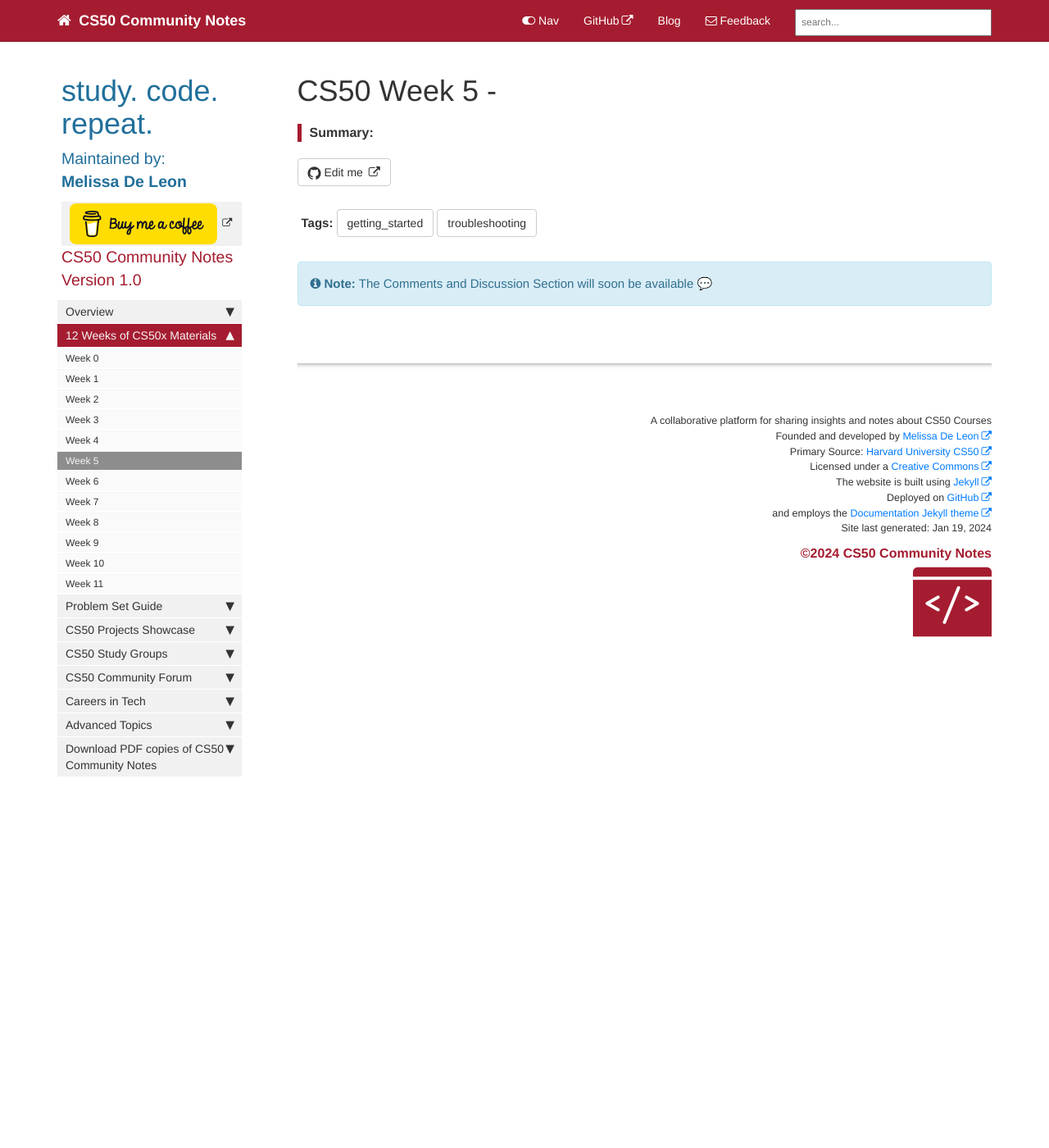
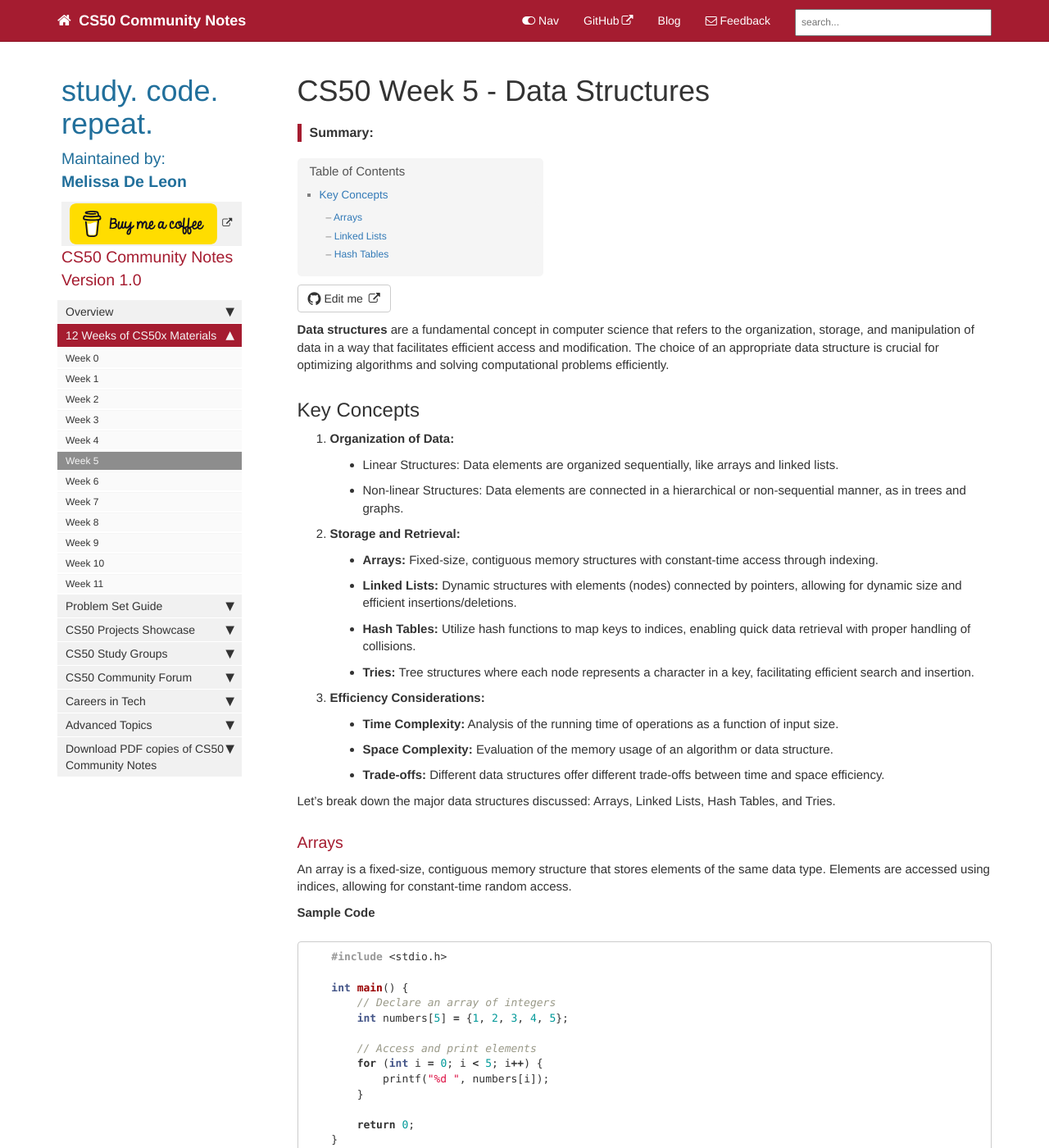
Before and after one commit to melissadeleonx/cs50-community-notes, a Jekyll site: the page built from pages/mydoc/week_5.md, in a window 1280 px wide and 1400 px high. Shown: the whole window at 82% size. Built offline with Jekyll 4.4.1, drawn with Linux system fonts in a browser that asks for light colours; comment, search, counter and statistics services are not loaded; some of the changed text lies outside the part shown.

Commit message:
week 5 updated

````diff
--- a/pages/mydoc/week_5.md
+++ b/pages/mydoc/week_5.md
@@ -1,5 +1,5 @@
 ---
-title: CS50 Week 5 -
+title: CS50 Week 5 - Data Structures
 tags: [getting_started, troubleshooting]
 keywords:
 summary: ""
@@ -7,3 +7,151 @@ sidebar: mydoc_sidebar
 permalink: week_5
 folder: mydoc
 ---
+
+**Data structures** are a fundamental concept in computer science that refers to the organization, storage, and manipulation of data in a way that facilitates efficient access and modification. The choice of an appropriate data structure is crucial for optimizing algorithms and solving computational problems efficiently.
+
+## Key Concepts
+1. **Organization of Data:**
+- Linear Structures: Data elements are organized sequentially, like arrays and linked lists.
+- Non-linear Structures: Data elements are connected in a hierarchical or non-sequential manner, as in trees and graphs.
+
+2. **Storage and Retrieval:**
+- **Arrays:** Fixed-size, contiguous memory structures with constant-time access through indexing.
+- **Linked Lists:** Dynamic structures with elements (nodes) connected by pointers, allowing for dynamic size and efficient insertions/deletions.
+- **Hash Tables:** Utilize hash functions to map keys to indices, enabling quick data retrieval with proper handling of collisions.
+- **Tries:** Tree structures where each node represents a character in a key, facilitating efficient search and insertion.
+
+3. **Efficiency Considerations:**
+- **Time Complexity:** Analysis of the running time of operations as a function of input size.
+- **Space Complexity:** Evaluation of the memory usage of an algorithm or data structure.
+- **Trade-offs:** Different data structures offer different trade-offs between time and space efficiency.
+
+Let's break down the major data structures discussed: Arrays, Linked Lists, Hash Tables, and Tries.
+
+### Arrays
+An array is a fixed-size, contiguous memory structure that stores elements of the same data type. Elements are accessed using indices, allowing for constant-time random access.
+
+**Sample Code**
+```c
+    #include <stdio.h>
+
+    int main() {
+        // Declare an array of integers
+        int numbers[5] = {1, 2, 3, 4, 5};
+
+        // Access and print elements
+        for (int i = 0; i < 5; i++) {
+            printf("%d ", numbers[i]);
+        }
+
+        return 0;
+    }
+```
+
+**Pros**
+- Random Access: Constant time lookup with direct indexing.
+- Efficient Sorting: Relatively easy to sort compared to other data structures.
+-Compact: Minimal wasted space as the size is fixed.
+**Cons**
+- Fixed Size: Lack flexibility for dynamic resizing.
+- Inefficient Insertion and Deletion: Inserting or deleting elements in the middle involves shifting elements, making these operations inefficient.
+
+### Linked Lists
+A linked list is a dynamic data structure where elements, called nodes, are connected using pointers. Each node contains data and a pointer to the next node, forming a chain-like structure.
+
+**Sample Code**
+```c
+    #include <stdio.h>
+    #include <stdlib.h>
+
+    // Node structure
+    struct Node {
+        int data;
+        struct Node* next;
+    };
+
+    int main() {
+        // Create nodes
+        struct Node* head = NULL;
+        struct Node* second = NULL;
+        struct Node* third = NULL;
+
+        head = (struct Node*)malloc(sizeof(struct Node));
+        second = (struct Node*)malloc(sizeof(struct Node));
+        third = (struct Node*)malloc(sizeof(struct Node));
+
+        // Assign data and link nodes
+        head->data = 1;
+        head->next = second;
+
+        second->data = 2;
+        second->next = third;
+
+        third->data = 3;
+        third->next = NULL;
+
+        // Traverse and print linked list
+        struct Node* current = head;
+        while (current != NULL) {
+            printf("%d ", current->data);
+            current = current->next;
+        }
+
+        return 0;
+    }
+```
+**Pros**
+- Dynamic Size: Easily grow or shrink by adding or removing nodes.
+- Efficient Insertion and Deletion at the Front: Adding or removing from the front is straightforward.
+
+**Cons**
+- Linear Search: No random access; searching involves traversing the list.
+- Inefficient Sorting: Sorting during construction hampers quick insertions.
+- Slightly Larger Size: Contains pointers, slightly less space-efficient than arrays.
+
+### Hash Tables
+A hash table is a data structure that maps keys to values using a hash function. It provides efficient insertion, deletion, and lookup operations, but collisions must be handled, either through chaining or probing.
+
+```c
+    #include <stdio.h>
+    #include <stdlib.h>
+
+    // Node structure for chaining
+    struct Node {
+        int key;
+        int value;
+        struct Node* next;
+    };
+
+    // Hash table structure
+    struct HashTable {
+        int size;
+        struct Node** array;
+    };
+
+    // Hash function example
+    int hash(int key, int size) {
+        return key % size;
+    }
+
+    int main() {
+        // Create a hash table
+        int size = 10;
+        struct HashTable* hashTable = (struct HashTable*)malloc(sizeof(struct HashTable));
+        hashTable->size = size;
+        hashTable->array = (struct Node**)malloc(sizeof(struct Node*) * size);
+
+        // Initialize the array with NULL
+        for (int i = 0; i < size; i++) {
+            hashTable->array[i] = NULL;
+        }
+
+        // Example usage of the hash function
+        int hashedValue = hash(42, size);
+        printf("Hashed value: %d\n", hashedValue);
+
+        // Cleanup: free allocated memory
+
+        return 0;
+    }
+```
````
